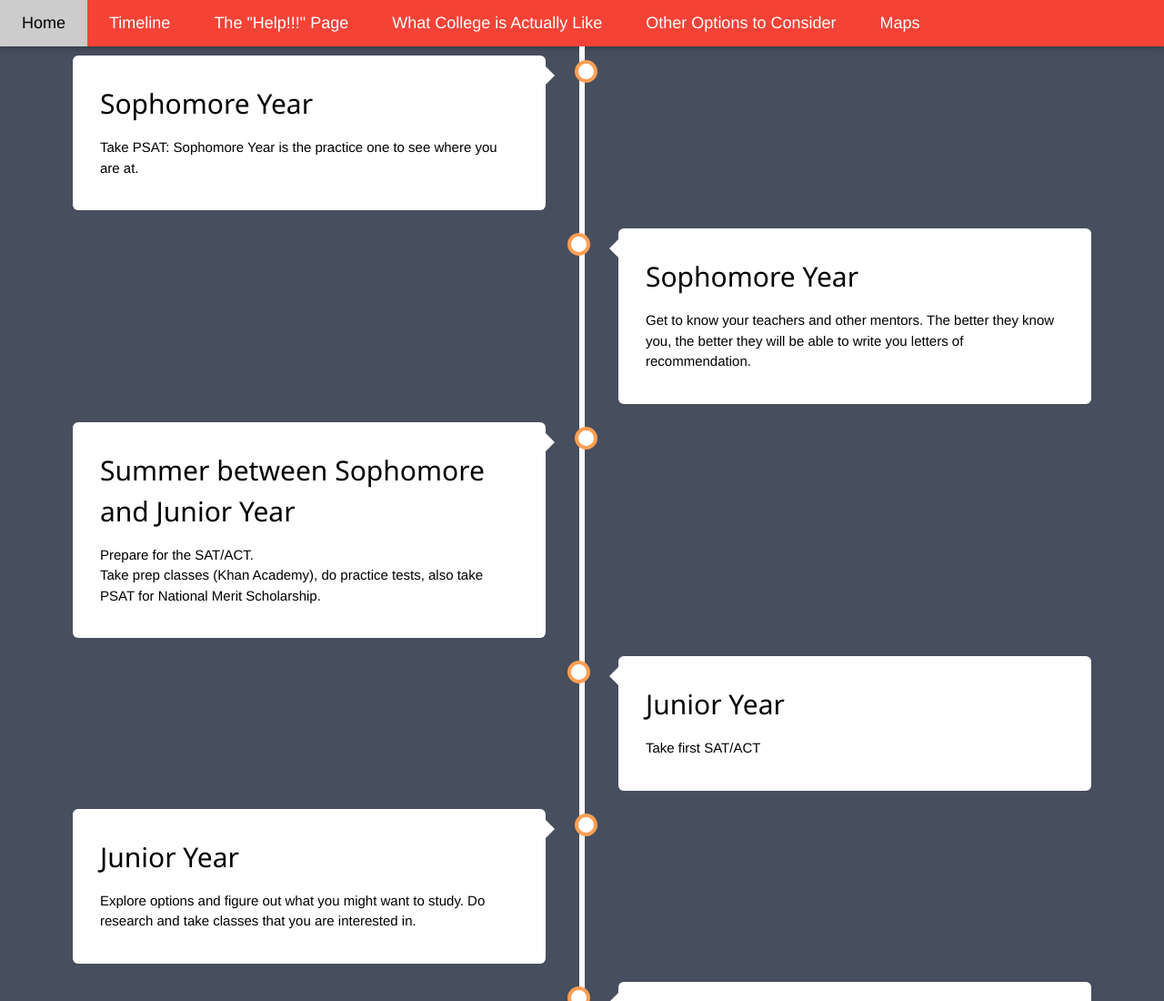
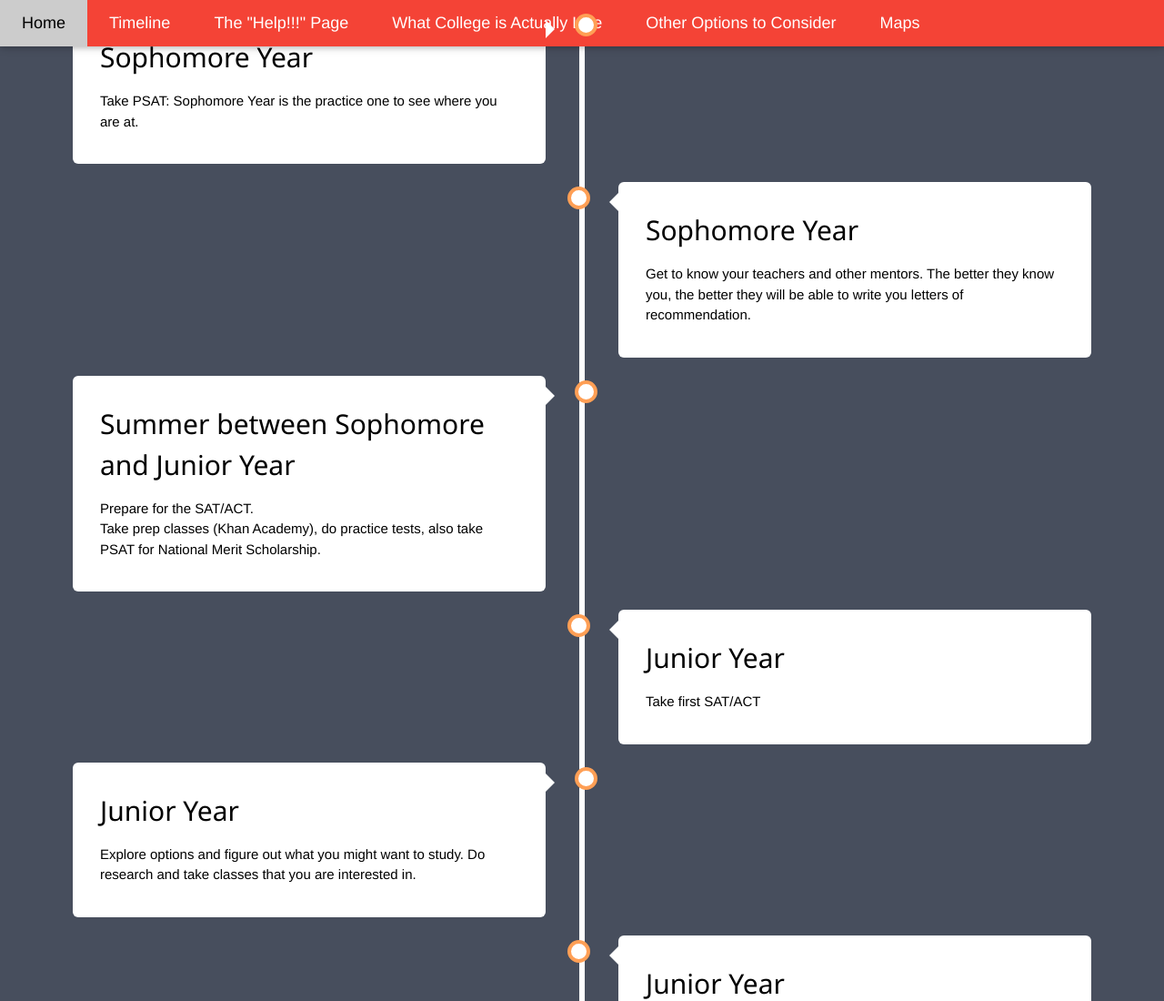
Before and after one commit to mgallegos4/mgallegos4.github.io, a plain HTML site: page timeline.html in a window 1280 px wide. Shown: the top 1100 px of the page at 91% size. Drawn offline with nearby package versions, Linux system fonts and the light colour scheme.

Commit message:
update timeline

```diff
--- a/timeline.html
+++ b/timeline.html
@@ -8,7 +8,6 @@
 <link rel="stylesheet" href="https://fonts.googleapis.com/css?family=Montserrat">
 <link rel="stylesheet" href="https://cdnjs.cloudflare.com/ajax/libs/font-awesome/4.7.0/css/font-awesome.min.css">
 
-<html>
   <head>
 
     <meta name="viewport" content="width=device-width, initial-scale=1.0">
@@ -149,6 +148,7 @@
   </head>
   <body>
     <!-- Navbar -->
+    <div class="w3-top">
       <div class="w3-bar w3-red w3-card w3-left-align w3-large">
           <a class="w3-bar-item w3-button w3-hide-medium w3-hide-large w3-right w3-padding-large w3-hover-white w3-large w3-red" href="javascript:void(0);" onclick="myFunction()" title="Toggle Navigation Menu"><i class="fa fa-bars"></i></a>
           <a href="index.html" class="w3-bar-item w3-button w3-padding-large w3-white">Home</a>
@@ -157,6 +157,7 @@
           <a href="collegeInfo.html" class="w3-bar-item w3-button w3-hide-small w3-padding-large w3-hover-white">What College is Actually Like</a>
           <a href="otheroptions.html" class="w3-bar-item w3-button w3-hide-small w3-padding-large w3-hover-white">Other Options to Consider</a>
           <a href="mapThings.html" class="w3-bar-item w3-button w3-hide-small w3-padding-large w3-hover-white">Maps</a>
+        </div>
     </div>
     <div class="timeline">
       <div class="container left">
```
